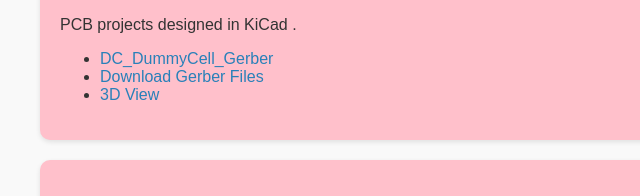
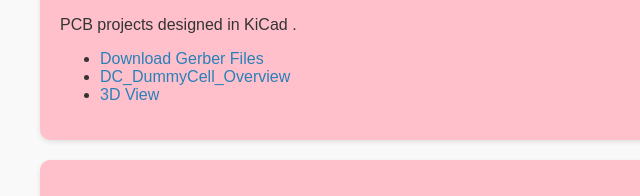
Before and after one commit to Chaabane-Rayfa/Chaabane-Rayfa.github.io, a plain HTML site: page index.html in a window 1280 px wide. Shown: the part 248-444 px from the top of the page, 0-640 px from the left. Drawn offline with Linux system fonts and the light colour scheme.

Commit message:
Update index.html

```diff
--- a/index.html
+++ b/index.html
@@ -40,8 +40,8 @@
     <h3>PCB Designs</h3>
     <p>PCB projects designed in KiCad .</p>
     <ul>
-      <li><a href="https://github.com/Chaabane-Rayfa/Chaabane-Rayfa.github.io/blob/main/files/DummyCell_Gerber.zip">DC_DummyCell_Gerber</a></li>
-      <li><a href="files/DummyCell_Gerbers.zip" target="_blank">Download Gerber Files</a></li>
+      <li><a href="https://github.com/Chaabane-Rayfa/Chaabane-Rayfa.github.io/blob/main/files/DummyCell_Gerber.zip">Download Gerber Files</a></li>
+      <li><a href="file:///C:/Users/CHAABANR/Downloads/Document%2013.pdf">DC_DummyCell_Overview</a></li>
       <li><a href="images/dummycell_3d.png" target="_blank">3D View</a></li>
     </ul>
   </div>
```
